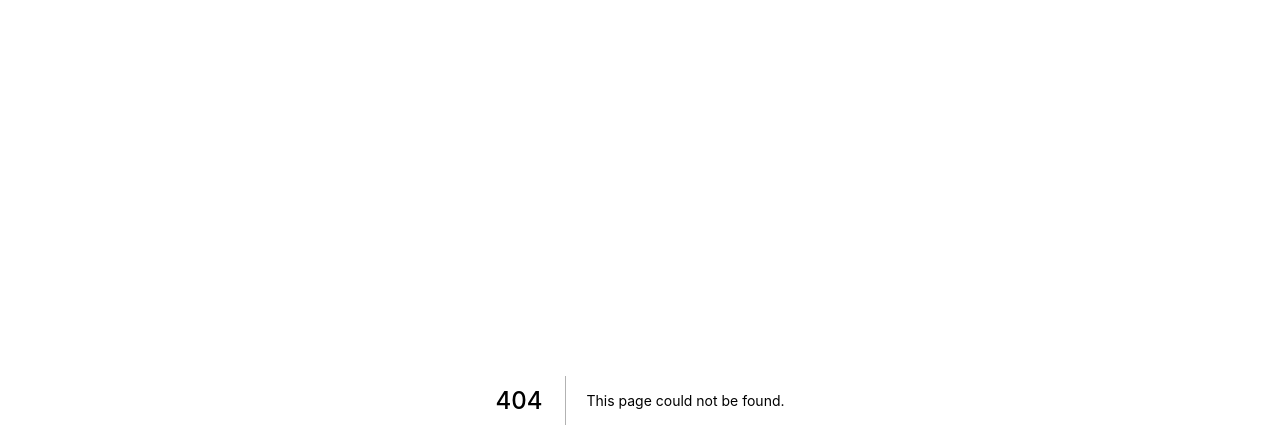
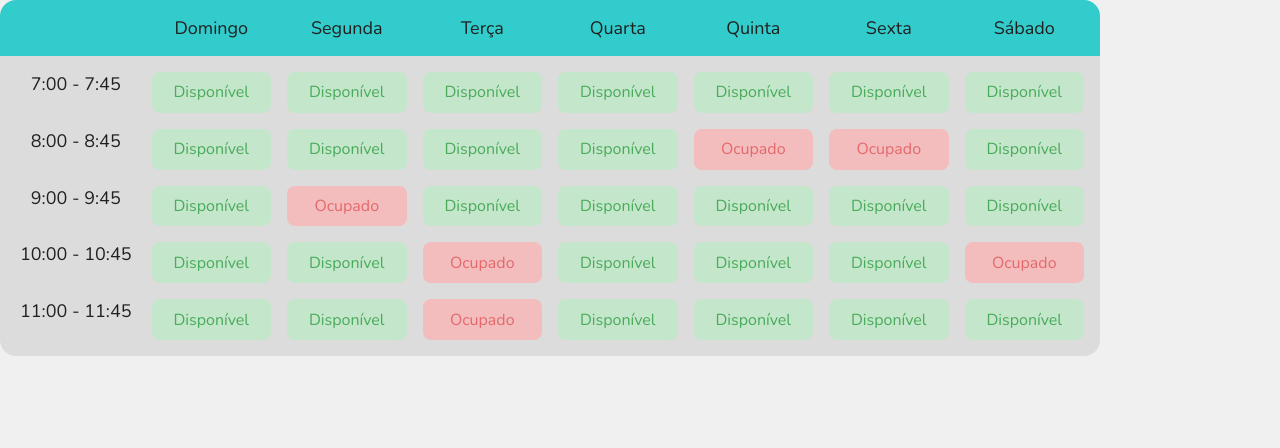
Before and after one commit to Code-Station-27/frontend, a Next.js app: page /trainer in a window 1280 px wide. Before the commit this address had no page. Shown: the top 448 px of the page. Built offline with nearby package versions, Linux system fonts and the light colour scheme.

Commit message:
feat: table

```diff
--- /dev/null
+++ b/pages/trainer.tsx
@@ -0,0 +1,7 @@
+import { Trainer } from "../src/screens/Trainer";
+
+export default function TrainerPage(){
+    return(
+        <Trainer/>
+    )
+}
--- a/src/components/Table/index.tsx
+++ b/src/components/Table/index.tsx
@@ -1,3 +1,4 @@
+import { TableItem } from '../TableItem'
 import * as S from './styles'
 
 export const Table = () => {
@@ -14,11 +15,11 @@ export const Table = () => {
                 <strong>Sábado</strong>
             </S.Header>
             <S.Body>
-                <strong>7:00 - 7:45</strong> <p></p> <p></p> <p></p> <p></p> <p></p> <p></p> <p></p>
-                <strong>8:00 - 8:45</strong> <p></p> <p></p> <p></p> <p></p> <p></p> <p></p> <p></p>
-                <strong>9:00 - 9:45</strong> <p></p> <p></p> <p></p> <p></p> <p></p> <p></p> <p></p>
-                <strong>10:00 - 10:45</strong> <p></p> <p></p> <p></p> <p></p> <p></p> <p></p> <p></p>
-                <strong>11:00 - 11:45</strong> <p></p> <p></p> <p></p> <p></p> <p></p> <p></p> <p></p>
+                <strong>7:00 - 7:45</strong> <TableItem isAvailable/> <TableItem isAvailable/> <TableItem isAvailable/> <TableItem isAvailable/> <TableItem isAvailable/> <TableItem isAvailable/> <TableItem isAvailable/>
+                <strong>8:00 - 8:45</strong> <TableItem isAvailable/> <TableItem isAvailable/> <TableItem isAvailable/> <TableItem isAvailable/> <TableItem isAvailable={false}/> <TableItem isAvailable={false}/> <TableItem isAvailable/>
+                <strong>9:00 - 9:45</strong> <TableItem isAvailable/> <TableItem isAvailable={false}/> <TableItem isAvailable/> <TableItem isAvailable/> <TableItem isAvailable/> <TableItem isAvailable/> <TableItem isAvailable/>
+                <strong>10:00 - 10:45</strong> <TableItem isAvailable/> <TableItem isAvailable/> <TableItem isAvailable={false}/> <TableItem isAvailable/> <TableItem isAvailable/> <TableItem isAvailable/> <TableItem isAvailable={false}/>
+                <strong>11:00 - 11:45</strong> <TableItem isAvailable/> <TableItem isAvailable/> <TableItem isAvailable={false}/> <TableItem isAvailable/> <TableItem isAvailable/> <TableItem isAvailable/> <TableItem isAvailable/>
             </S.Body>
         </S.Container>
     )
--- a/src/components/Table/styles.ts
+++ b/src/components/Table/styles.ts
@@ -11,6 +11,7 @@ export const Container = styled.div`
     strong{
         color: ${props => props.theme.colors.title};
         font-size: 18px;
+        text-align: center;
     }
 `
 
--- /dev/null
+++ b/src/components/TableItem/index.tsx
@@ -0,0 +1,13 @@
+import * as S from './styles'
+
+interface TableItemProps{
+    isAvailable: boolean
+}
+
+export const TableItem: React.FC<TableItemProps> = ({isAvailable}) => {
+    return(
+        <S.Container isAvailable={isAvailable}>
+            {isAvailable ? 'Disponível' : 'Ocupado'}
+        </S.Container>
+    )
+}
--- /dev/null
+++ b/src/components/TableItem/styles.ts
@@ -0,0 +1,28 @@
+import styled from "styled-components";
+
+interface ContainerProps {
+    isAvailable: boolean
+}
+
+export const Container = styled.div<ContainerProps>`
+    width: 100%;
+    height: 100%;
+    border-radius: 8px;
+    padding: 8px;
+
+    background-color: ${props => {
+        return props.isAvailable
+            ? props.theme.colors.green_light
+            : props.theme.colors.red_light
+    }};
+
+    color: ${props => {
+        return props.isAvailable
+            ? props.theme.colors.green
+            : props.theme.colors.red
+    }};
+
+    display: flex;
+    align-items: center;
+    justify-content: center;
+`
--- a/src/screens/Dashboard/index.tsx
+++ b/src/screens/Dashboard/index.tsx
@@ -1,11 +1,9 @@
 import * as S from './styles'
-
-import { Table } from '../../components/Table'
 
 export const Dashboard = () => {
     return(
         <S.Container>
-            <Table></Table>
+
         </S.Container>
     )
 }
--- /dev/null
+++ b/src/screens/Trainer/index.tsx
@@ -0,0 +1,11 @@
+import * as S from './styles'
+
+import { Table } from '../../components/Table'
+
+export const Trainer = () => {
+    return(
+        <S.Container>
+            <Table/>
+        </S.Container>
+    )
+}
--- /dev/null
+++ b/src/screens/Trainer/styles.ts
@@ -0,0 +1,5 @@
+import styled from "styled-components";
+
+export const  Container = styled.div`
+
+`
```
